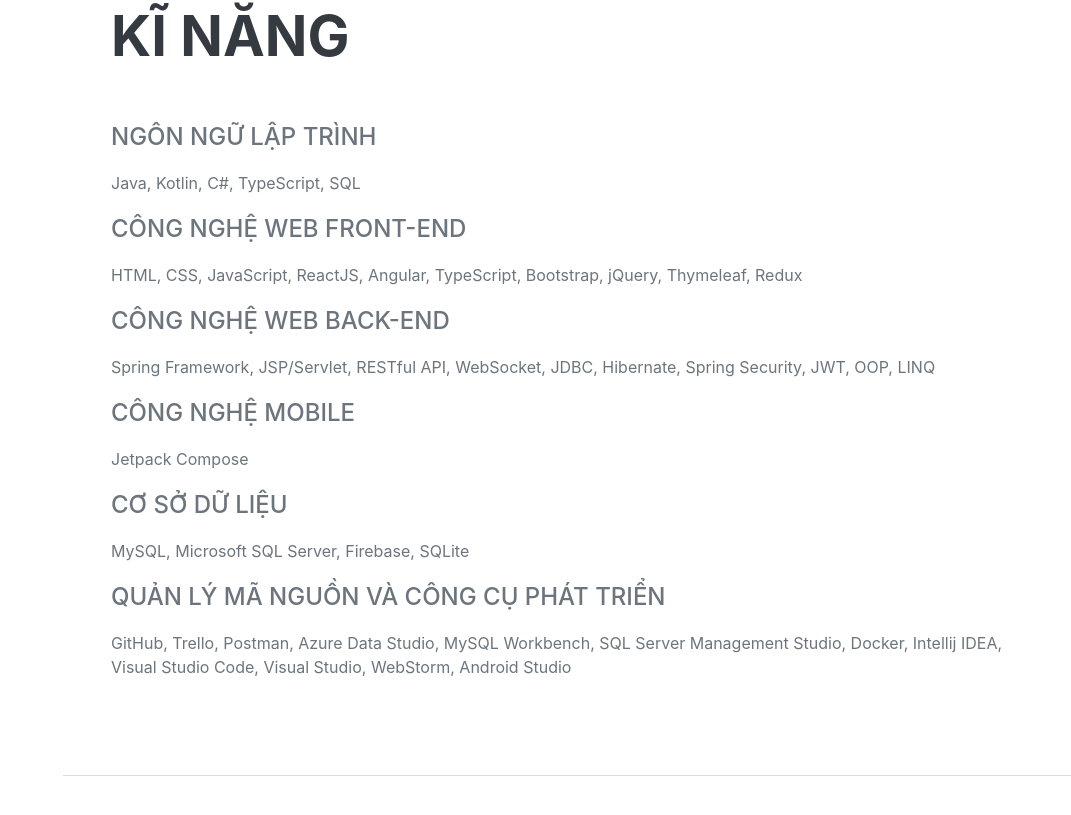
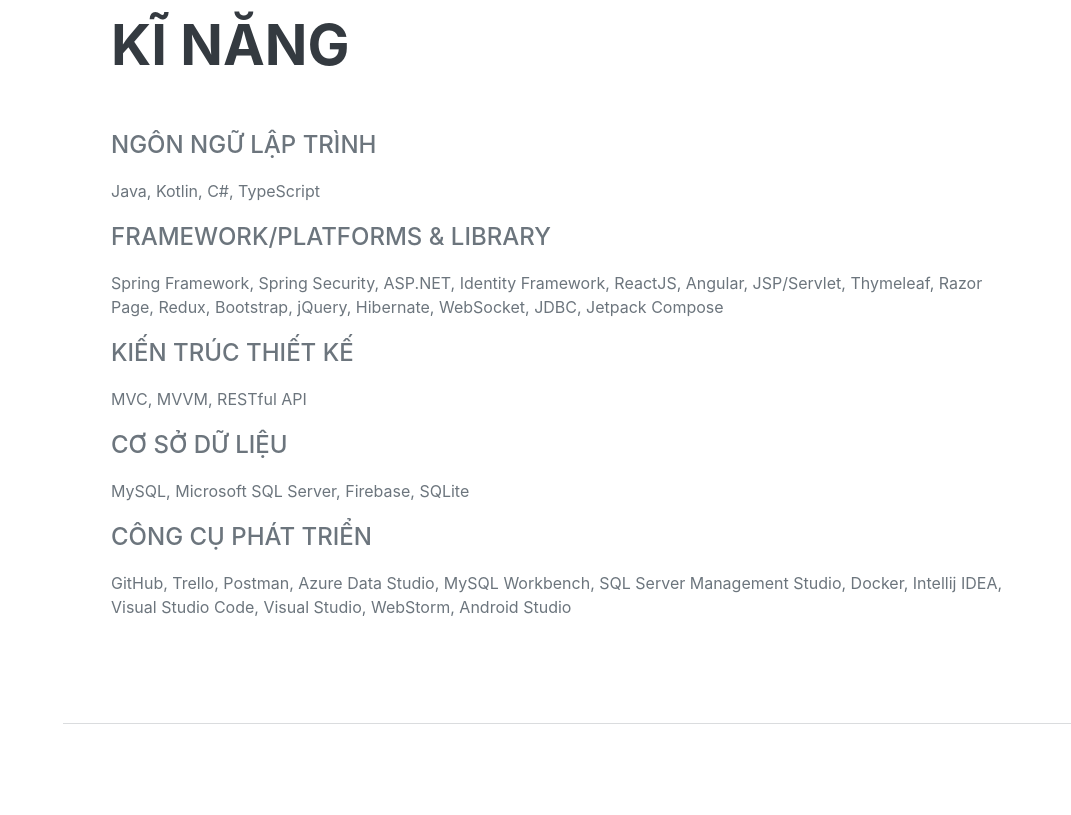
Before and after one commit to pham-van-man/personal-portfolio, a plain HTML site: page index.html in a window 1280 px wide. Shown: the part 6158-6973 px from the top of the page, without its empty margins (209-1280 px from the left). Drawn offline with nearby package versions, Linux system fonts and the light colour scheme; a web font is replaced by a local one.

Commit message:
first commit

```diff
--- a/data.json
+++ b/data.json
@@ -9,40 +9,13 @@
     "Học tiếng trung"
   ],
   "interests": "Thích lập trình những gì mang tính \"động não\", đặc biệt là về thuật toán và tự động hóa. Tìm hiểu các bài toán logic và sáng tạo giải pháp mới. Làm việc với mã nguồn liên quan đến dữ liệu thay vì giao diện hoặc ngôn ngữ front-end.",
-  "programingLanguages": [
-    "Java",
-    "Kotlin",
-    "C#",
-    "TypeScript",
-    "SQL"
+  "programingLanguages": ["Java", "Kotlin", "C#", "TypeScript"],
+ "frameworkPlatformsLibrary": [
+    "Spring Framework", "Spring Security", "ASP.NET", "Identity Framework",
+    "ReactJS", "Angular", "JSP/Servlet", "Thymeleaf", "Razor Page",
+    "Redux", "Bootstrap", "jQuery", "Hibernate", "WebSocket", "JDBC", "Jetpack Compose"
   ],
-  "webFrontendTechnology": [
-    "HTML",
-    "CSS",
-    "JavaScript",
-    "ReactJS",
-    "Angular",
-    "TypeScript",
-    "Bootstrap",
-    "jQuery",
-    "Thymeleaf",
-    "Redux"
-  ],
-  "webBackendTechnology": [
-    "Spring Framework",
-    "JSP/Servlet",
-    "RESTful API",
-    "WebSocket",
-    "JDBC",
-    "Hibernate",
-    "Spring Security",
-    "JWT",
-    "OOP",
-    "LINQ"
-  ],
-  "mobileTechnology": [
-    "Jetpack Compose"
-  ],
+ "softwareArchitecture": ["MVC", "MVVM", "RESTful API"],
   "database": [
     "MySQL",
     "Microsoft SQL Server",
--- a/index.html
+++ b/index.html
@@ -143,40 +143,27 @@
                     })
                 </script>
             </p>
-            <div class="subheading mb-3">Công nghệ Web Front-end</div>
+            <div class="subheading mb-3">Framework/Platforms & Library</div>
             <p id="web-frontend-technology-list">
                 <script>
                     $(function () {
                         fetch(filePath)
                             .then(response => response.json())
                             .then(data => {
-                                $('#web-frontend-technology-list').html(data.webFrontendTechnology.map(data => `${data}`).join(", "))
+                                $('#web-frontend-technology-list').html(data.frameworkPlatformsLibrary.map(data => `${data}`).join(", "))
                             })
                             .catch(error => console.error('Lỗi khi tải dữ liệu:', error));
                     })
                 </script>
             </p>
-            <div class="subheading mb-3"> Công nghệ Web Back-end</div>
-            <p id="web-backend-technology-list">
+    <div class="subheading mb-3">Kiến trúc thiết kế</div>
+            <p id="software-architecture-list">
                 <script>
                     $(function () {
                         fetch(filePath)
                             .then(response => response.json())
                             .then(data => {
-                                $('#web-backend-technology-list').html(data.webBackendTechnology.map(data => `${data}`).join(", "))
-                            })
-                            .catch(error => console.error('Lỗi khi tải dữ liệu:', error));
-                    })
-                </script>
-            </p>
-            <div class="subheading mb-3"> Công nghệ Mobile</div>
-            <p id="mobile-technology-list">
-                <script>
-                    $(function () {
-                        fetch(filePath)
-                            .then(response => response.json())
-                            .then(data => {
-                                $('#mobile-technology-list').html(data.mobileTechnology.map(data => `${data}`).join(", "))
+                                $('#software-architecture-list').html(data.softwareArchitecture.map(data => `${data}`).join(", "))
                             })
                             .catch(error => console.error('Lỗi khi tải dữ liệu:', error));
                     })
@@ -195,7 +182,7 @@
                     })
                 </script>
             </p>
-            <div class="subheading mb-3">Quản lý mã nguồn và công cụ phát triển</div>
+            <div class="subheading mb-3">Công cụ phát triển</div>
             <p id="tool-list">
                 <script>
                     $(function () {
```
